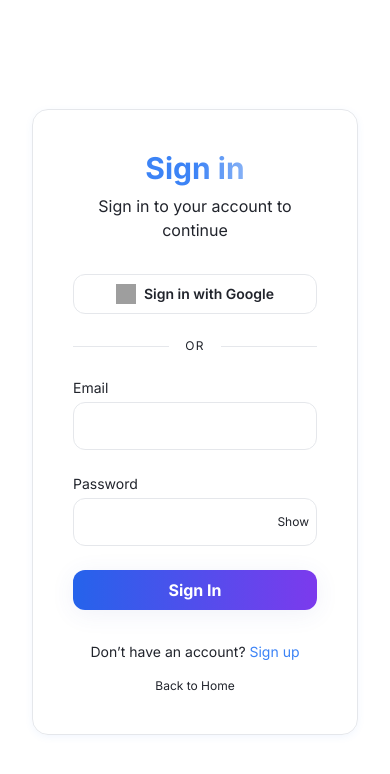
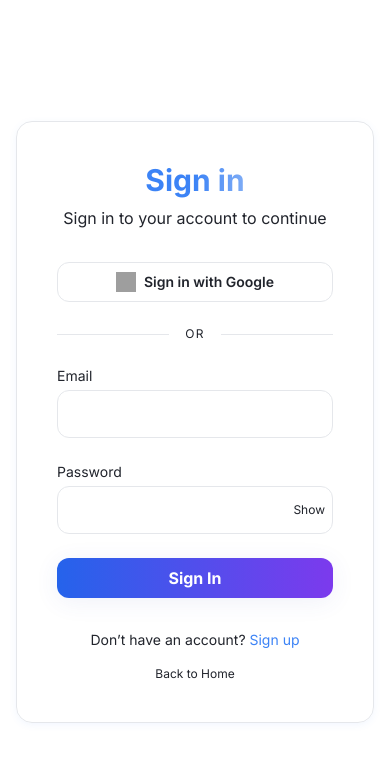
Before and after one commit to dennis6999/instant-saas-landing-page, a React (Vite) app: page /login in a window 390 px wide. Shown: the top 774 px of the page. Built offline with nearby package versions, Linux system fonts and the light colour scheme; grey boxes are pictures that could not be loaded.

Commit message:
Improved theme consistency

```diff
--- a/src/components/ui/theme-toggle.tsx
+++ b/src/components/ui/theme-toggle.tsx
@@ -7,7 +7,7 @@ export function ThemeToggle() {
   useEffect(() => {
     // Set initial state from localStorage or system
     const root = window.document.documentElement;
-    const saved = localStorage.getItem("theme");
+    const saved = localStorage.getItem("saasflow-theme");
     if (saved === "dark" || (!saved && window.matchMedia("(prefers-color-scheme: dark)").matches)) {
       root.classList.add("dark");
       setIsDark(true);
@@ -22,11 +22,11 @@ export function ThemeToggle() {
     console.log("Theme toggle clicked");
     if (root.classList.contains("dark")) {
       root.classList.remove("dark");
-      localStorage.setItem("theme", "light");
+      localStorage.setItem("saasflow-theme", "light");
       setIsDark(false);
     } else {
       root.classList.add("dark");
-      localStorage.setItem("theme", "dark");
+      localStorage.setItem("saasflow-theme", "dark");
       setIsDark(true);
     }
   };
--- a/src/pages/Login.tsx
+++ b/src/pages/Login.tsx
@@ -37,7 +37,7 @@ export default function Login() {
         </div>
       </div>
       {/* Right: Login Card */}
-      <div className="flex flex-1 items-center justify-center px-4 py-12">
+      <div className="flex flex-1 min-h-screen items-center justify-center px-0 py-8 sm:px-4 sm:py-12 flex-col">
         <Card className="w-full max-w-md shadow-soft bg-card/90 backdrop-blur-md border border-border rounded-2xl">
           <CardContent className="p-10">
             <h2 className="text-3xl font-extrabold mb-2 text-center bg-gradient-to-r from-primary via-primary-accent to-accent bg-clip-text text-transparent">Sign in</h2>
```
